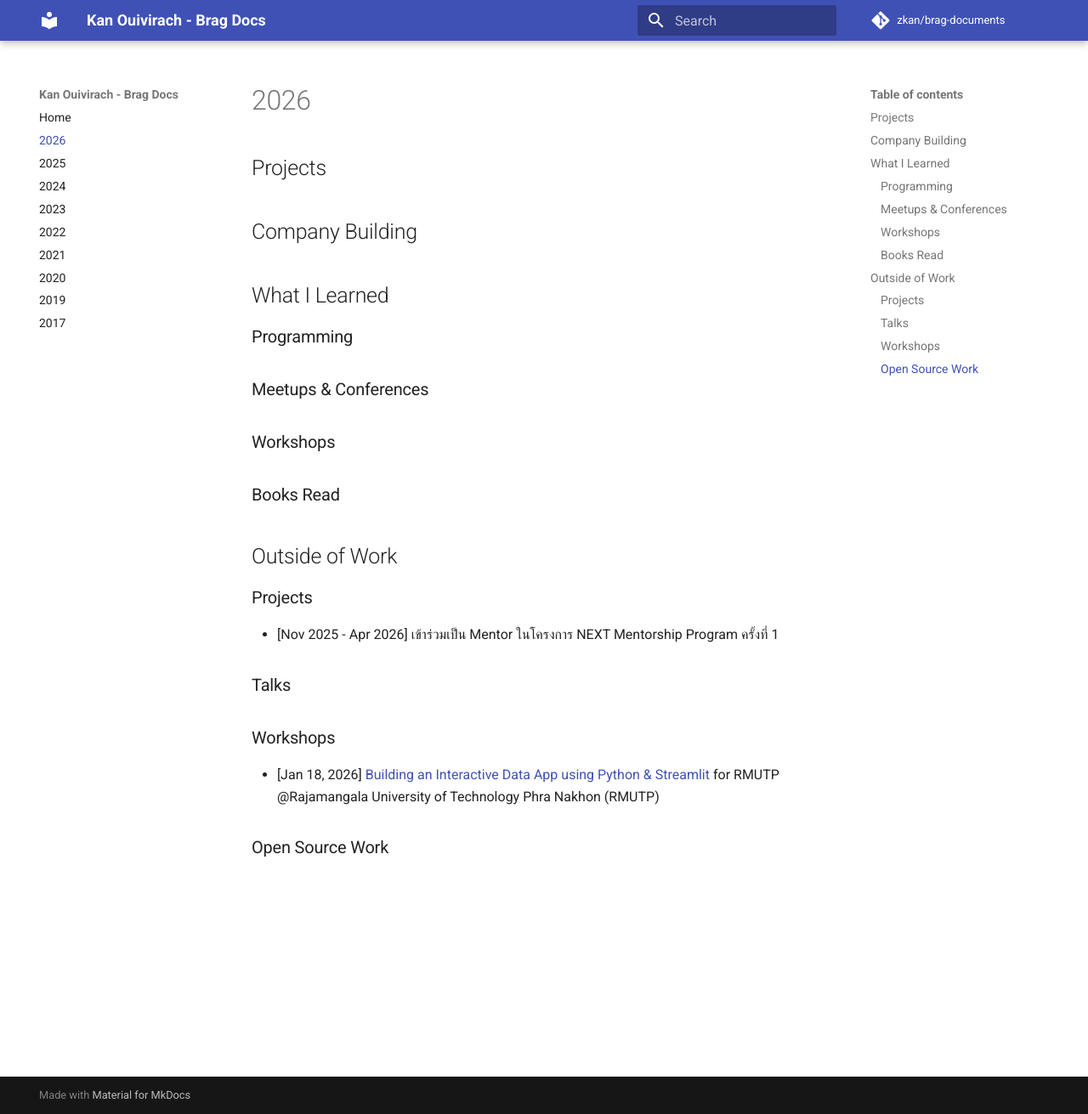
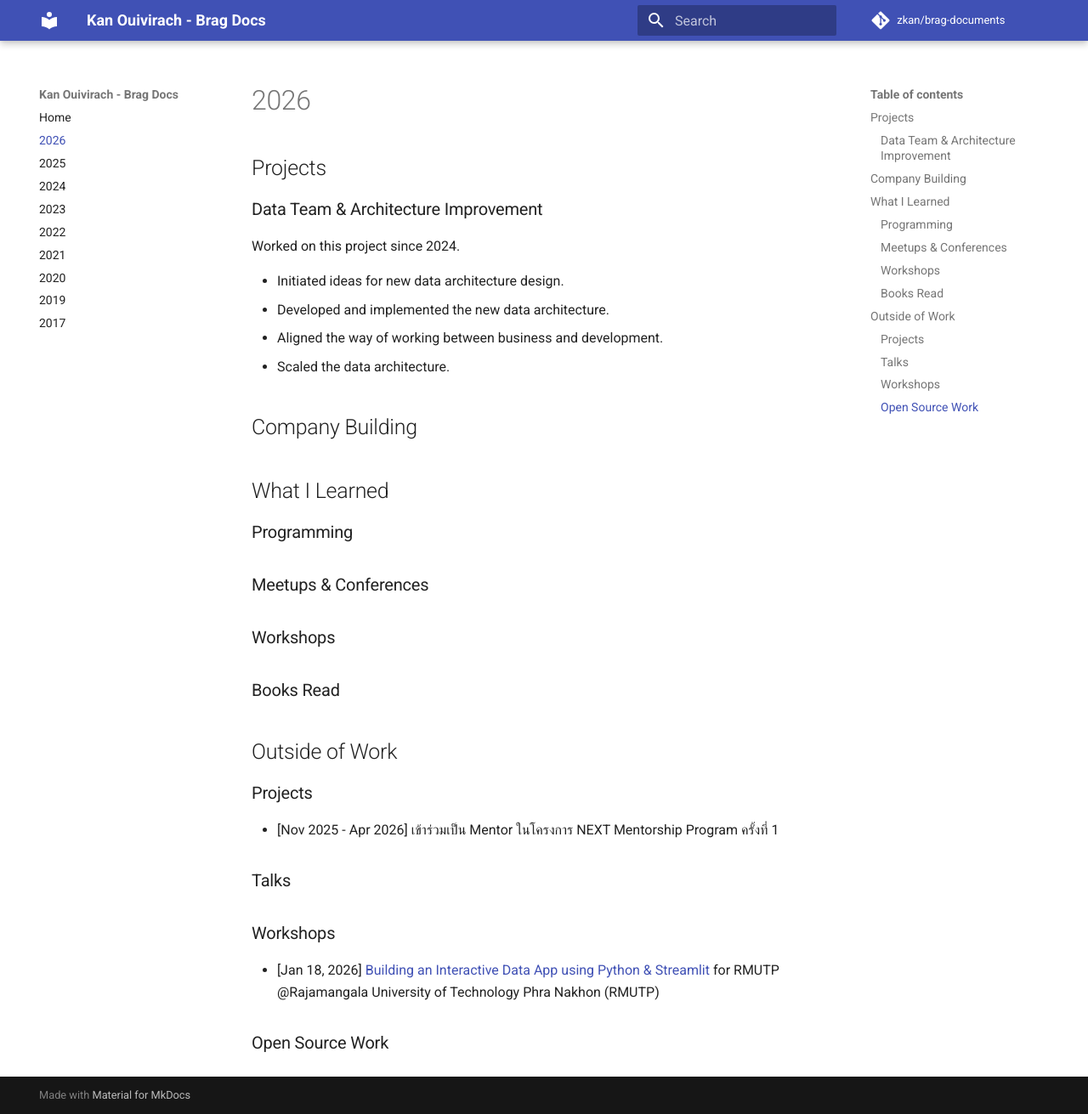
Before and after one commit to zkan/brag-documents, an MkDocs documentation site: the page built from docs/2026.md, in a window 1280 px wide and 1311 px high. Shown: the whole window at 85% size. Built offline with MkDocs 1.6.1 and Material for MkDocs 9.7.7, drawn with Linux system fonts in a browser that asks for light colours; comment, search, counter and statistics services are not loaded.

Commit message:
Add data team and architecture project

```diff
--- a/docs/2026.md
+++ b/docs/2026.md
@@ -1,6 +1,15 @@
 # 2026
 
 ## Projects
+
+### Data Team & Architecture Improvement
+
+Worked on this project since 2024.
+
+* Initiated ideas for new data architecture design.
+* Developed and implemented the new data architecture.
+* Aligned the way of working between business and development.
+* Scaled the data architecture.
 
 ## Company Building
 
```
